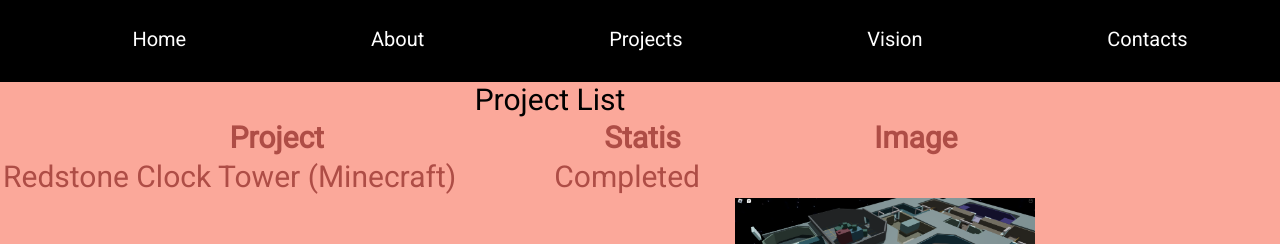
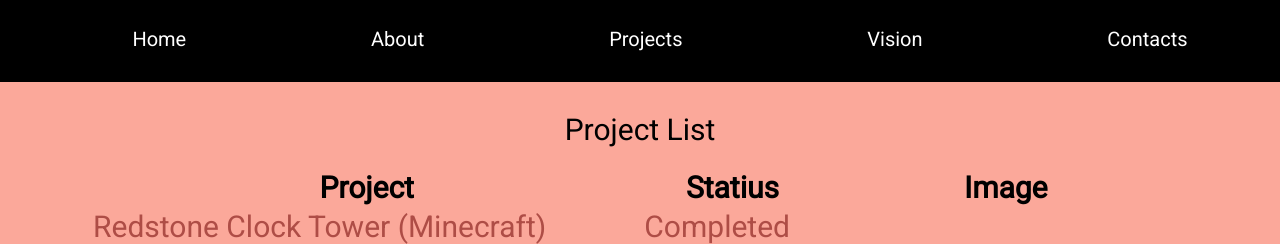
Before and after one commit to BacontheGreat/personalSite, a plain HTML site: page projects.html in a window 1280 px wide. Shown: the top 244 px of the page. Drawn offline with Linux system fonts and the light colour scheme.

Commit message:
a lot of spelling, sizing and coloring fixes

```diff
--- a/css/about.css
+++ b/css/about.css
@@ -2,7 +2,14 @@ body{
     margin: 0px;
     font-family: Roboto;
     background-color: #FBA89A;
+
 }
+
+body::-webkit-scrollbar {
+    width: 0;
+    height: 0;
+  }
+
 
 nav ul li{
 
@@ -48,11 +55,24 @@ h1{
     margin-left: 20px;
 }
 
+h2{
+    margin-left: 20px;
+}
+
 p a{
     color: #AE4D46;
     text-decoration: none;
+
 }
 
 li{
     color: #AE4D46;
+
 }
+
+ul{
+    margin-left: 30px;
+    background-color: rgb(218, 218, 218,.4);
+    border-radius: 50px;
+    padding: 25px;
+}
--- a/css/contacts.css
+++ b/css/contacts.css
@@ -3,6 +3,11 @@ body{
     font-family: Roboto;
     background-color: #FBA89A;
 }
+
+body::-webkit-scrollbar {
+    width: 0;
+    height: 0;
+  }
 
 nav ul li{
 
--- a/css/home.css
+++ b/css/home.css
@@ -3,6 +3,11 @@ body{
     font-family: Roboto;
     background-color: #FBA89A;
 }
+
+body::-webkit-scrollbar {
+    width: 0;
+    height: 0;
+  }
 
 nav ul li{
 
@@ -40,6 +45,9 @@ nav a:hover{
 
 p{
     color: #AE4D46;
+    display: flex;
+    justify-content: center;
+    text-align: center;
 }
 
 h2{
@@ -47,3 +55,8 @@ h2{
     display: flex;
     justify-content: center;
 }
+
+h1{
+    display: flex;
+    justify-content: center;
+}
--- a/css/projects.css
+++ b/css/projects.css
@@ -3,6 +3,11 @@ body{
     font-family: Roboto;
     background-color: #FBA89A;
 }
+
+body::-webkit-scrollbar {
+    width: 0;
+    height: 0;
+  }
 
 nav ul li{
 
@@ -52,6 +57,11 @@ table{
     width: 1100px;
     font-size: 30px;
     color: #AE4D46;
+    margin-left: auto;
+    margin-right: auto;
+    margin-top: 30px;
+    margin-bottom: 30px;
+
 }
 
 td a{
@@ -65,8 +75,13 @@ td a:hover{
 
 caption{
     color: black;
+    margin-bottom: 20px;
 }
 
 img{
     width: 300px;
 }
+
+th{
+    color: black;
+}
--- a/css/testing.css
+++ b/css/testing.css
@@ -6,6 +6,11 @@
     margin-right: auto;
     margin-top: 10px;
 
+  }
+
+  body::-webkit-scrollbar {
+    width: 0;
+    height: 0;
   }
 
   body{
--- a/projects.html
+++ b/projects.html
@@ -26,7 +26,7 @@
         <caption>Project List</caption>
         <tr>
             <th>Project</th>
-            <th>Statis</th>
+            <th>Statius</th>
             <th>Image</th>
 
         </tr>
```
Also changed, not shown: vision.html (+5 -5 lines).
